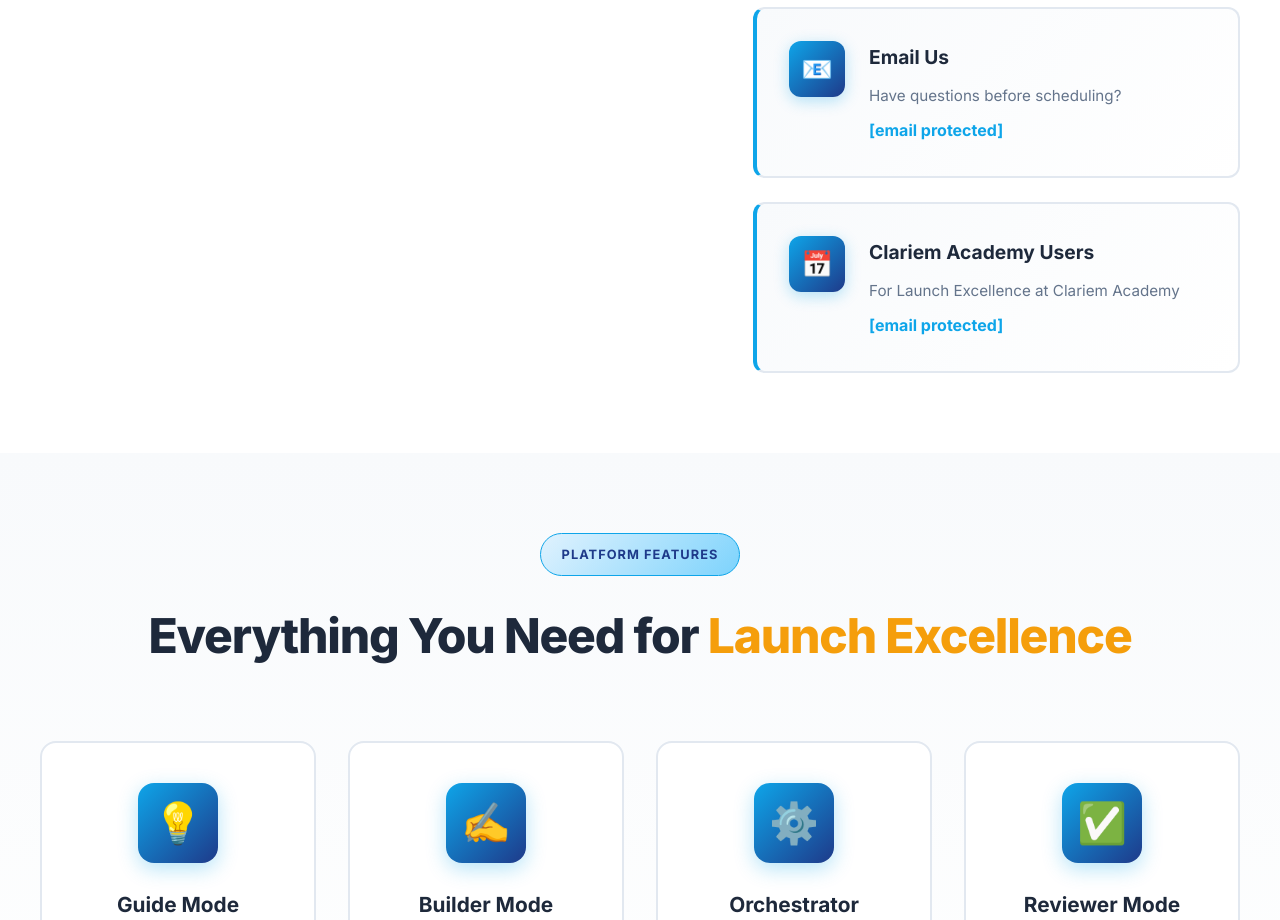
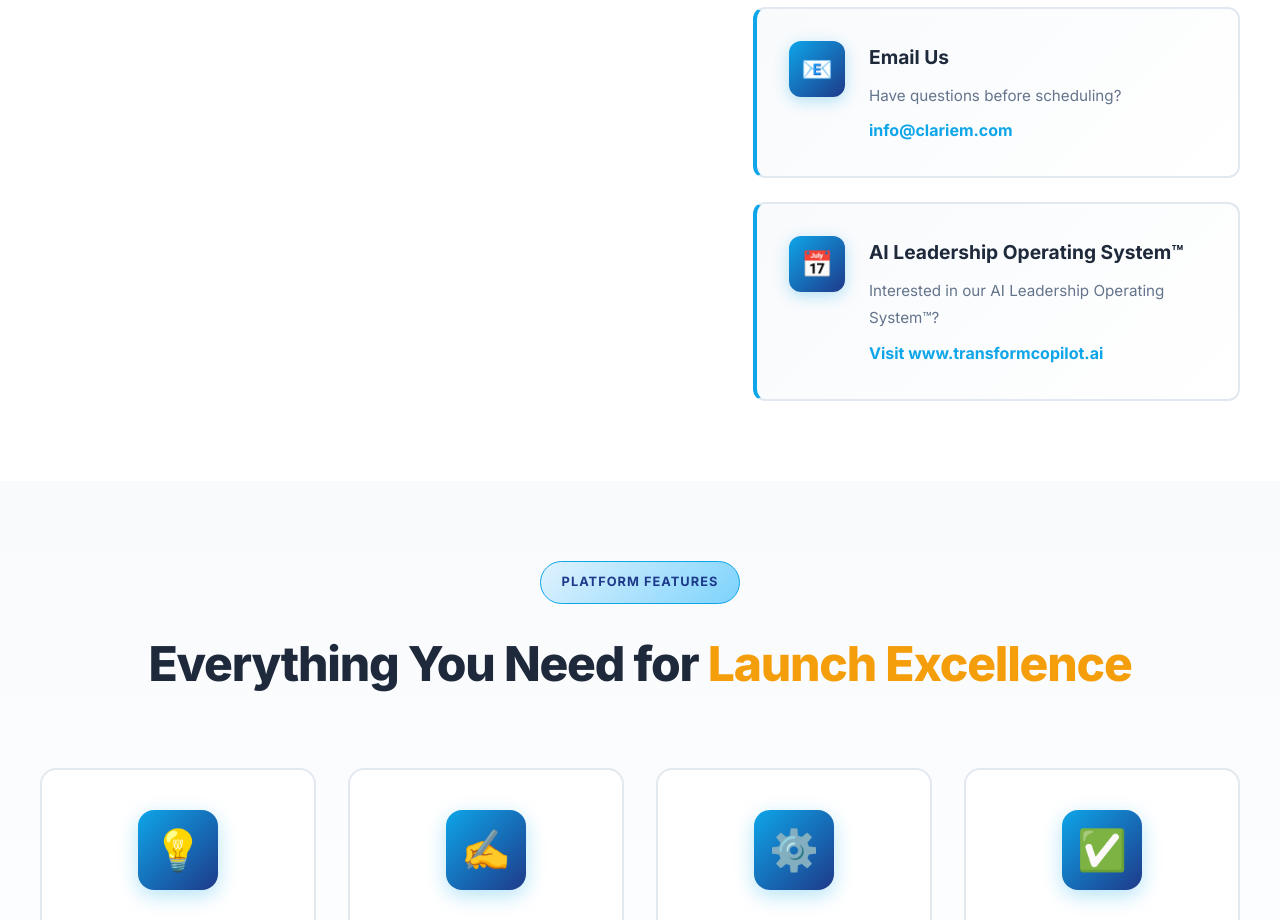
Before and after one commit to SunilS2025/LaunchCo, a plain HTML site: page 3-request-demo.html in a window 1280 px wide. Shown: the part 1460-2380 px from the top of the page. Drawn offline with Linux system fonts and the light colour scheme; a script that the page names is missing.

Commit message:
email and transform copilot pointer

```diff
--- a/3-request-demo.html
+++ b/3-request-demo.html
@@ -176,16 +176,16 @@
                         <div>
                             <h3>Email Us</h3>
                             <p>Have questions before scheduling?</p>
-                            <a href="info@clariem.com"><span class="__cf_email__" data-cfemail="3e575058517e5d525f4c575b53105d5153">[email&#160;protected]</span></a>
+                            <a href="mailto:info@clariem.com">info@clariem.com</a>
                         </div>
                     </div>
 
                     <div class="contact-card">
                         <div class="contact-icon">📅</div>
                         <div>
-                            <h3>Clariem Academy Users</h3>
-                            <p>For Launch Excellence at Clariem Academy</p>
-                            <a href="learnersupport@clariem.com"><span class="__cf_email__" data-cfemail="83f0f6f3f3ecf1f7c3e0efe2f1eae6eee2e0e2e7e6eefaade0ecee">[email&#160;protected]</span></a>
+                            <h3>AI Leadership Operating System™</h3>
+                            <p>Interested in our AI Leadership Operating System™?</p>
+                            <a href="https://www.transformcopilot.ai" target="_blank">Visit www.transformcopilot.ai</a>
                         </div>
                     </div>
                 </div>
```
